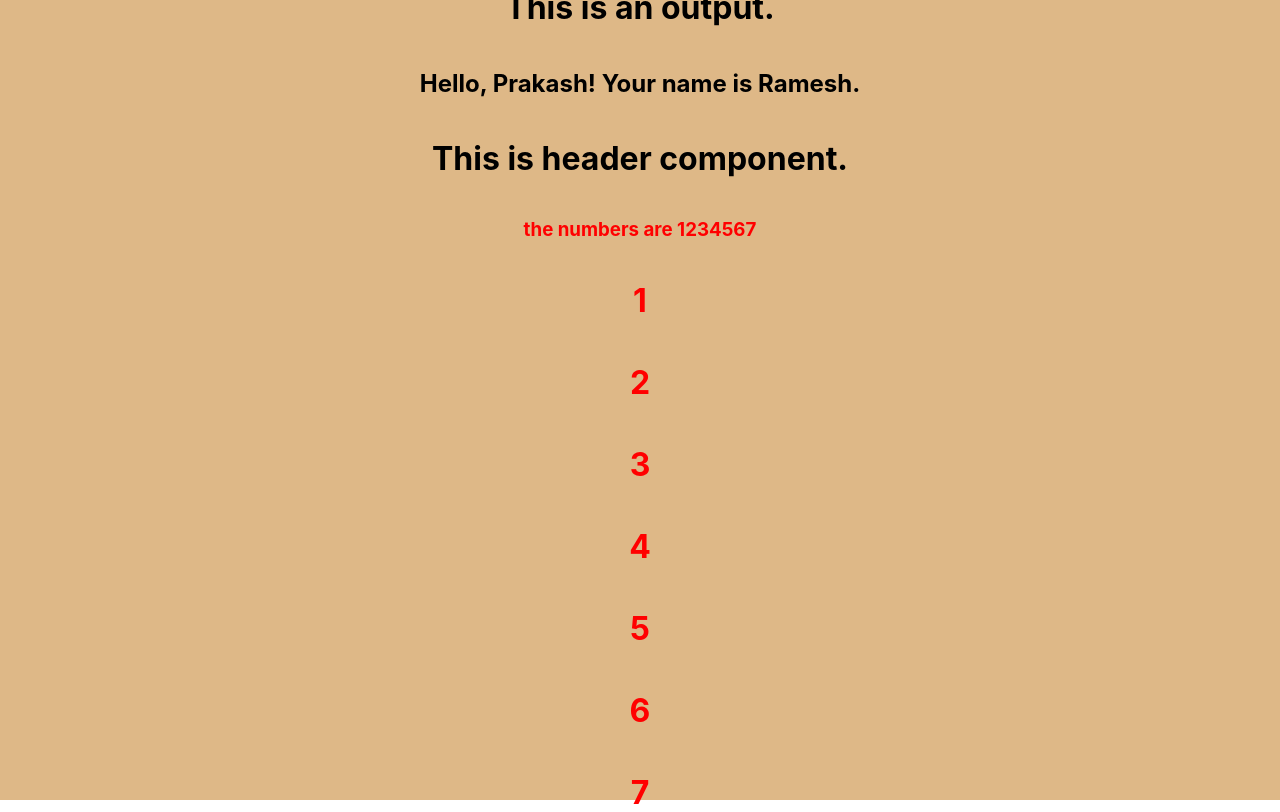
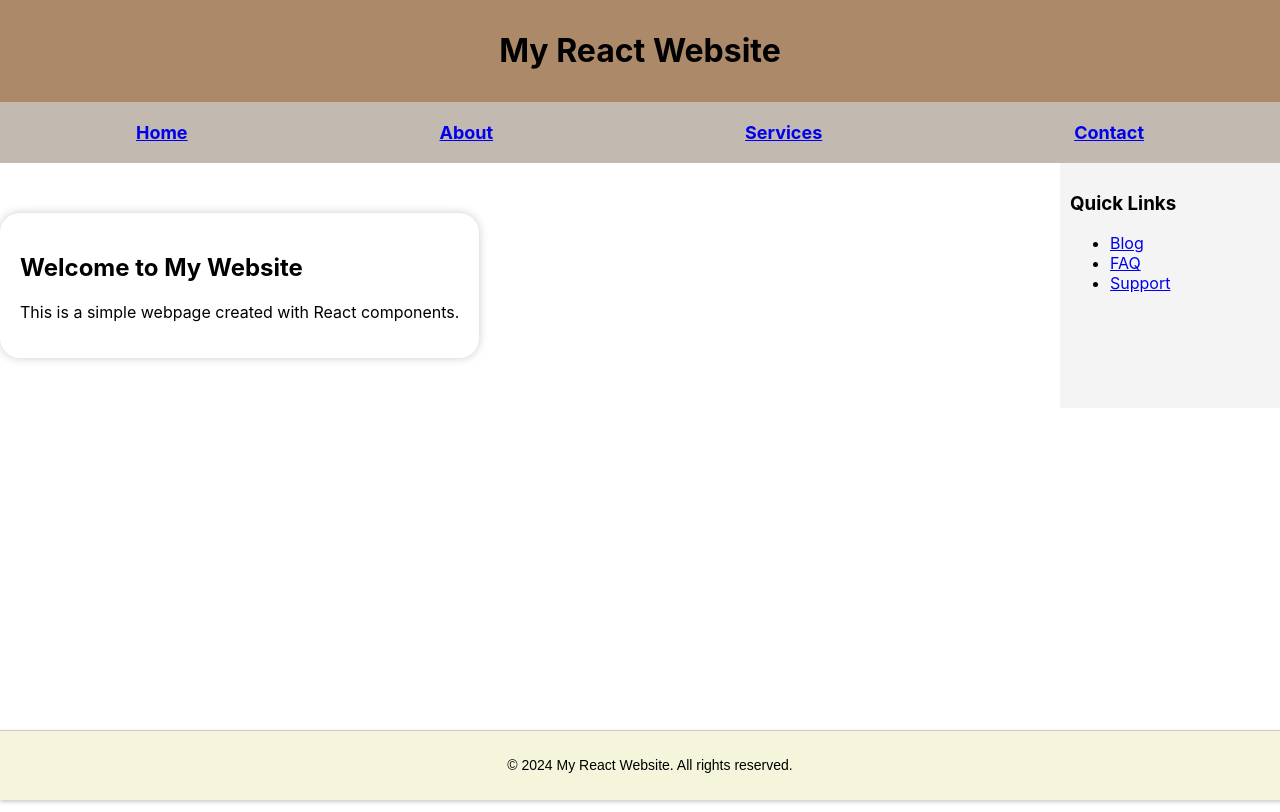
Before and after one commit to Aquareziaprakash/Aquareziaprakash, a React (Create React App) app: page / in a window 1280 px wide. Built offline with nearby package versions, Linux system fonts and the light colour scheme.

Commit message:
added some more component

```diff
--- a/src/App.js
+++ b/src/App.js
@@ -1,25 +1,21 @@
-import logo from './logo.svg';
-import './App.css';
-import Header from './Header';
+import React from "react";
+import Header from "./components/Header";
+import Navbar from "./components/Navbar";
+import MainContent from "./components/MainContent";
+import Sidebar from "./components/Sidebar";
+import Footer from "./components/Footer";
 
 function App() {
-    const name1 = "Prakash";
-    const name2 = "Ramesh";
-    const Numbers = [1, 2, 3, 4, 5, 6, 7,];
-
     return (
-        <>
-            <div className="App">
-                <h1>This is an output.</h1>
-                <h2>Hello, {name1}! Your name is {name2}.</h2>
-                <Header />
-                <h3 style={{ color: "red" }}> the numbers are {Numbers}</h3>
-                {Numbers.map((number) => (
-                    <h1 style={{ color: "red" }}> {number}</h1>
-                ))}
+        <div>
+            <Header />
+            <Navbar />
+            <div style={{ display: "flex", justifyContent: "space-between" }}>
+                <MainContent />
+                <Sidebar />
             </div>
-        </>
-
+            <Footer />
+        </div>
     );
 }
 
--- /dev/null
+++ b/src/components/Footer.js
@@ -0,0 +1,32 @@
+import React from "react";
+
+function Footer() {
+    return (
+        <footer style={styles.footer}>
+            <p>&copy; 2024 My React Website. All rights reserved.</p>
+        </footer>
+    );
+}
+
+const styles = {
+    footer: {
+        backgroundColor: "beige",
+        color: "Black",
+        textAlign: "center",
+        padding: "10px",
+        marginTop: "20px",
+        position: "fixed",
+        bottom: 0,
+        width: "100%",
+        borderTop: "1px solid #ccc",
+        zIndex: 100,
+        boxShadow: "0 2px 4px rgba(0, 0, 0, 0.2)",
+        fontSize: "14px",
+        fontFamily: "Arial, sans-serif",
+        lineHeight: "1.5",
+        overflow: "hidden"
+
+    },
+};
+
+export default Footer;
--- /dev/null
+++ b/src/components/Header.js
@@ -0,0 +1,20 @@
+import React from "react";
+
+function Header() {
+    return (
+        <header style={styles.header}>
+            <h1>My React Website</h1>
+        </header>
+    );
+}
+
+const styles = {
+    header: {
+        backgroundColor: "#Ac8968",
+        color: "3E362E",
+        padding: "10px",
+        textAlign: "center",
+    },
+};
+
+export default Header;
--- /dev/null
+++ b/src/components/MainContent.js
@@ -0,0 +1,26 @@
+import React from "react";
+
+function MainContent() {
+    return (
+        <main style={styles.main}>
+            <h2>Welcome to My Website</h2>
+            <p>This is a simple webpage created with React components.</p>
+        </main>
+    );
+}
+
+const styles = {
+    main: {
+        bagroundcolor: '865D36',
+        padding: "20px",
+        textAlign: "left",
+        color: "Black",
+        marginTop: "50px",
+        marginBottom: "50px",
+        borderRadius: "20px",
+        boxShadow: "0 0 10px rgba(0, 0, 0, 0.2)",
+        position: 'relative',
+    },
+};
+
+export default MainContent;
--- /dev/null
+++ b/src/components/Navbar.js
@@ -0,0 +1,43 @@
+import React from "react";
+
+function Navbar() {
+    return (
+        <nav style={styles.nav}>
+            <ul style={styles.navList}>
+                <li style={styles.navItem}><a href="#home">Home</a></li>
+                <li style={styles.navItem}><a href="#about">About</a></li>
+                <li style={styles.navItem}><a href="#services">Services</a></li>
+                <li style={styles.navItem}><a href="#contact">Contact</a></li>
+            </ul>
+        </nav>
+    );
+}
+
+const styles = {
+    nav: {
+        backgroundColor: "#C2B9B0",
+        padding: "10px",
+
+    },
+    navList: {
+        listStyle: "none",
+        display: "flex",
+        justifyContent: "space-around",
+        margin: 0,
+        padding: 0,
+        position: "80% center",
+    },
+    navItem: {
+        color: "#ffff",
+        fontSize: "18px",
+        padding: "10px",
+        cursor: "pointer",
+        fontWeight: "bold",
+        transition: "color 0.3s",
+        textDecoration: "none",
+        textColor: "Black",
+        linkcolor: "black"
+    },
+};
+
+export default Navbar;
--- /dev/null
+++ b/src/components/Sidebar.js
@@ -0,0 +1,25 @@
+import React from "react";
+
+function Sidebar() {
+    return (
+        <aside style={styles.sidebar}>
+            <h3>Quick Links</h3>
+            <ul>
+                <li><a href="#blog">Blog</a></li>
+                <li><a href="#faq">FAQ</a></li>
+                <li><a href="#support">Support</a></li>
+            </ul>
+        </aside>
+    );
+}
+
+const styles = {
+    sidebar: {
+        width: "200px",
+        padding: "10px",
+        backgroundColor: "#f4f4f4",
+        float: "right",
+    },
+};
+
+export default Sidebar;
```
